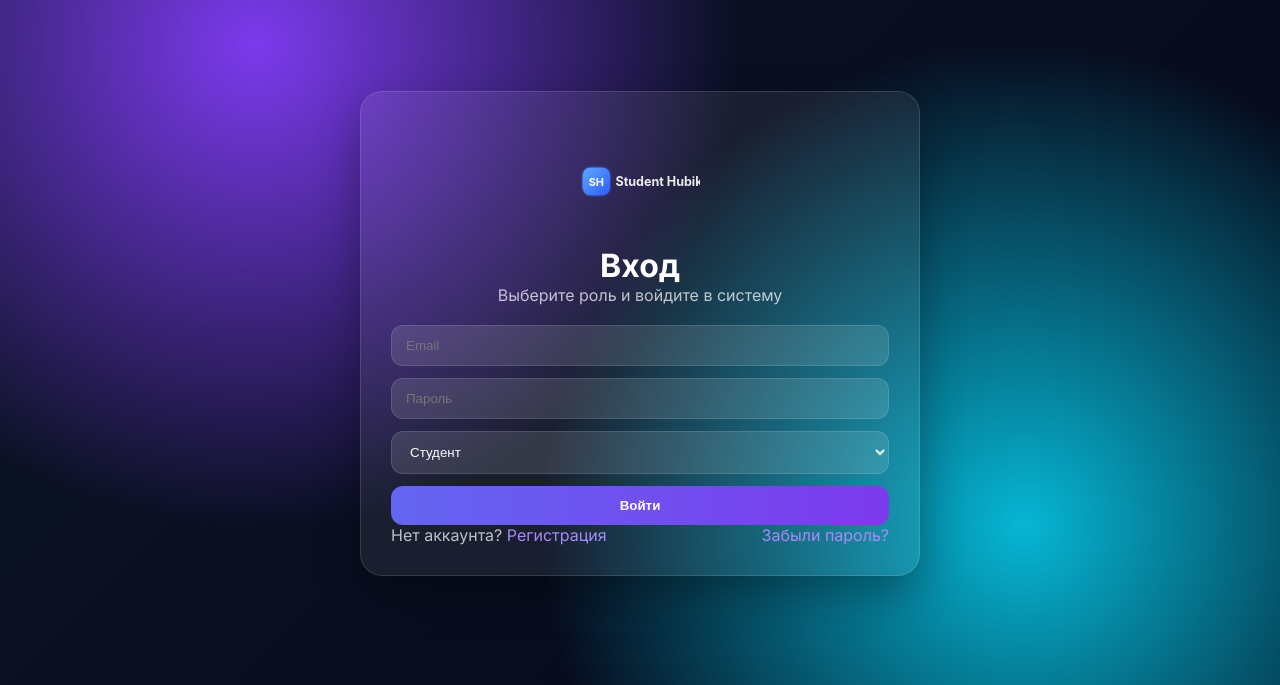
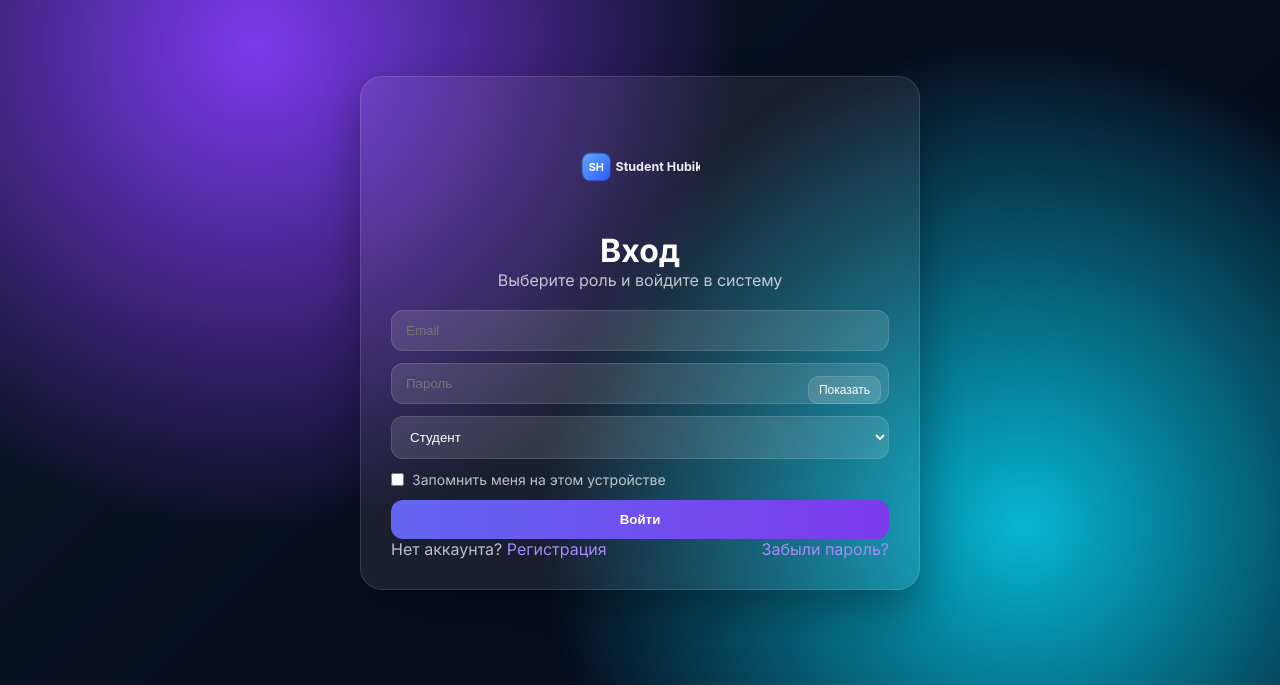
Before and after one commit to qflove-yvl/StudentHubik, a Flask app: page /login in a window 1280 px wide. Shown: the part 115-800 px from the top of the page. Run offline with Flask 3, Linux system fonts and the light colour scheme; data comes from the database, SQL or seed files in the repository; data that the repository does not hold is empty.

Commit message:
Fix password reset email delivery flow and improve auth UX

```diff
--- a/app.py
+++ b/app.py
@@ -38,9 +38,14 @@ app.config['SMTP_PORT'] = int(os.getenv('SMTP_PORT', '587'))
 app.config['SMTP_USER'] = os.getenv('SMTP_USER', '')
 app.config['SMTP_PASSWORD'] = os.getenv('SMTP_PASSWORD', '')
 app.config['SMTP_FROM_EMAIL'] = os.getenv('SMTP_FROM_EMAIL', app.config['ADMIN_EMAIL'])
+app.config['SMTP_USE_TLS'] = os.getenv('SMTP_USE_TLS', '1') == '1'
+app.config['SMTP_USE_SSL'] = os.getenv('SMTP_USE_SSL', '0') == '1'
+app.config['SMTP_TIMEOUT_SECONDS'] = int(os.getenv('SMTP_TIMEOUT_SECONDS', '15'))
 app.config['SENTRY_DSN'] = os.getenv('SENTRY_DSN', '')
 app.config['ENVIRONMENT'] = os.getenv('ENVIRONMENT', 'development')
 app.config['REQUIRE_STRONG_SECRET_IN_PROD'] = os.getenv('REQUIRE_STRONG_SECRET_IN_PROD', '1') == '1'
+app.config['PASSWORD_RESET_MIN_INTERVAL_SECONDS'] = int(os.getenv('PASSWORD_RESET_MIN_INTERVAL_SECONDS', '60'))
+app.config['DEBUG_SHOW_RESET_LINK_ON_EMAIL_FAIL'] = os.getenv('DEBUG_SHOW_RESET_LINK_ON_EMAIL_FAIL', '1') == '1'
 
 
 db = SQLAlchemy(app)
@@ -311,10 +316,13 @@ def send_password_reset_email(email_to, reset_link):
     smtp_user = app.config.get('SMTP_USER')
     smtp_password = app.config.get('SMTP_PASSWORD')
     smtp_port = app.config.get('SMTP_PORT', 587)
+    smtp_use_tls = app.config.get('SMTP_USE_TLS', True)
+    smtp_use_ssl = app.config.get('SMTP_USE_SSL', False)
+    smtp_timeout = app.config.get('SMTP_TIMEOUT_SECONDS', 15)
 
     if not smtp_host or not smtp_user or not smtp_password:
         app.logger.warning('smtp_not_configured reset_link=%s', reset_link)
-        return False
+        return False, 'smtp_not_configured'
 
     message = EmailMessage()
     message['Subject'] = 'StudentHubik: восстановление пароля'
@@ -325,12 +333,22 @@ def send_password_reset_email(email_to, reset_link):
         f'Ссылка действует {app.config.get("PASSWORD_RESET_TOKEN_MINUTES", 30)} минут.'
     )
 
-    with smtplib.SMTP(smtp_host, smtp_port, timeout=10) as smtp:
-        smtp.starttls()
-        smtp.login(smtp_user, smtp_password)
-        smtp.send_message(message)
+    try:
+        if smtp_use_ssl:
+            with smtplib.SMTP_SSL(smtp_host, smtp_port, timeout=smtp_timeout) as smtp:
+                smtp.login(smtp_user, smtp_password)
+                smtp.send_message(message)
+        else:
+            with smtplib.SMTP(smtp_host, smtp_port, timeout=smtp_timeout) as smtp:
+                if smtp_use_tls:
+                    smtp.starttls()
+                smtp.login(smtp_user, smtp_password)
+                smtp.send_message(message)
+    except Exception as error:
+        app.logger.exception('smtp_send_failed email=%s reason=%s', email_to, error)
+        return False, str(error)
 
-    return True
+    return True, None
 
 
 def build_student_subject_grade_rows(grades):
@@ -540,7 +558,8 @@ def login():
                 flash('Ваша заявка ещё не одобрена администратором')
                 return redirect(url_for('login', role=user.role))
 
-            login_user(user)
+            remember_me = request.form.get('remember_me') == 'on'
+            login_user(user, remember=remember_me)
             clear_login_failures(identifier)
             log_audit('login_success', f'user={user.email}, role={user.role}')
 
@@ -564,16 +583,34 @@ def forgot_password():
         user = User.query.filter_by(email=email).first()
 
         if user:
+            reset_entry = PasswordResetToken.query.filter_by(user_id=user.id, is_used=False).order_by(PasswordResetToken.id.desc()).first()
+            now = datetime.utcnow()
+            min_interval = app.config.get('PASSWORD_RESET_MIN_INTERVAL_SECONDS', 60)
+
+            if reset_entry and reset_entry.expires_at >= now:
+                token_created_at = reset_entry.expires_at - timedelta(minutes=app.config['PASSWORD_RESET_TOKEN_MINUTES'])
+                if (now - token_created_at).total_seconds() < min_interval:
+                    reset_link = url_for('reset_password', token=reset_entry.token, _external=True)
+                    sent, send_reason = send_password_reset_email(user.email, reset_link)
+                    if not sent:
+                        app.logger.info('password_reset_link_for_%s: %s', user.email, reset_link)
+                        if app.config.get('DEBUG_SHOW_RESET_LINK_ON_EMAIL_FAIL') and app.config.get('ENVIRONMENT') != 'production':
+                            flash(f'Тестовый режим: отправка почты не удалась ({send_reason}). Ссылка: {reset_link}')
+                    flash('Если email есть в системе, мы отправили ссылку для восстановления пароля.')
+                    return redirect(url_for('login'))
+
             PasswordResetToken.query.filter_by(user_id=user.id, is_used=False).update({'is_used': True})
             token = secrets.token_urlsafe(36)
-            expires_at = datetime.utcnow() + timedelta(minutes=app.config['PASSWORD_RESET_TOKEN_MINUTES'])
+            expires_at = now + timedelta(minutes=app.config['PASSWORD_RESET_TOKEN_MINUTES'])
             db.session.add(PasswordResetToken(user_id=user.id, token=token, expires_at=expires_at, is_used=False))
             db.session.commit()
 
             reset_link = url_for('reset_password', token=token, _external=True)
-            sent = send_password_reset_email(user.email, reset_link)
+            sent, send_reason = send_password_reset_email(user.email, reset_link)
             if not sent:
                 app.logger.info('password_reset_link_for_%s: %s', user.email, reset_link)
+                if app.config.get('DEBUG_SHOW_RESET_LINK_ON_EMAIL_FAIL') and app.config.get('ENVIRONMENT') != 'production':
+                    flash(f'Тестовый режим: отправка почты не удалась ({send_reason}). Ссылка: {reset_link}')
 
         flash('Если email есть в системе, мы отправили ссылку для восстановления пароля.')
         return redirect(url_for('login'))
--- a/static/style.css
+++ b/static/style.css
@@ -316,3 +316,61 @@ html[data-animations="off"] *,
     color: #fff;
     border-color: transparent;
 }
+
+.password-field-wrap {
+    position: relative;
+    display: flex;
+    align-items: center;
+}
+
+.password-field-wrap .input-field {
+    margin-bottom: 12px;
+    padding-right: 110px;
+}
+
+.ghost-btn {
+    position: absolute;
+    right: 8px;
+    top: 50%;
+    transform: translateY(-50%);
+    border: 1px solid var(--border);
+    background: var(--surface-strong);
+    color: var(--text);
+    border-radius: 10px;
+    padding: 6px 10px;
+    cursor: pointer;
+    font-size: 12px;
+}
+
+.checkbox-inline {
+    display: flex;
+    align-items: center;
+    gap: 8px;
+    color: var(--muted);
+    margin-bottom: 12px;
+    font-size: 14px;
+}
+
+.back-to-top {
+    position: fixed;
+    right: 18px;
+    bottom: 18px;
+    width: 42px;
+    height: 42px;
+    border-radius: 999px;
+    border: 1px solid var(--border);
+    background: var(--surface-strong);
+    color: var(--text);
+    cursor: pointer;
+    opacity: 0;
+    pointer-events: none;
+    transition: opacity .2s ease, transform .2s ease;
+    transform: translateY(8px);
+    z-index: 150;
+}
+
+.back-to-top.show {
+    opacity: 1;
+    pointer-events: auto;
+    transform: translateY(0);
+}
--- a/templates/base.html
+++ b/templates/base.html
@@ -75,6 +75,8 @@ const APP_CSRF_TOKEN = {{ _csrf|tojson }};
 </div>
 
 
+<button id="back-to-top" class="back-to-top" type="button" aria-label="Наверх">↑</button>
+
 <script>
 (function () {
   const forms = document.querySelectorAll('form');
@@ -90,6 +92,47 @@ const APP_CSRF_TOKEN = {{ _csrf|tojson }};
     form.appendChild(input);
   });
 })();
+
+(function () {
+  const flashNodes = document.querySelectorAll('.flash-message');
+  flashNodes.forEach((node) => {
+    setTimeout(() => {
+      node.style.opacity = '0';
+      node.style.transform = 'translateY(-6px)';
+    }, 5200);
+  });
+})();
+
+(function () {
+  const toggles = document.querySelectorAll('.toggle-password');
+  toggles.forEach((button) => {
+    button.addEventListener('click', () => {
+      const targetId = button.getAttribute('data-target');
+      const input = document.getElementById(targetId);
+      if (!input) return;
+      const isPassword = input.type === 'password';
+      input.type = isPassword ? 'text' : 'password';
+      button.textContent = isPassword ? 'Скрыть' : 'Показать';
+    });
+  });
+})();
+
+(function () {
+  const backToTop = document.getElementById('back-to-top');
+  if (!backToTop) return;
+  const toggleVisibility = () => {
+    if (window.scrollY > 260) {
+      backToTop.classList.add('show');
+    } else {
+      backToTop.classList.remove('show');
+    }
+  };
+  window.addEventListener('scroll', toggleVisibility);
+  toggleVisibility();
+  backToTop.addEventListener('click', () => {
+    window.scrollTo({ top: 0, behavior: 'smooth' });
+  });
+})();
 </script>
 
 </body>
--- a/templates/login.html
+++ b/templates/login.html
@@ -10,15 +10,26 @@
             <p>Выберите роль и войдите в систему</p>
         </div>
 
-        <form method="POST">
+        <form method="POST" class="auth-form" id="login-form">
             <input type="hidden" name="csrf_token" value="{{ csrf_token }}">
             <input type="email" name="email" class="input-field" placeholder="Email" required>
-            <input type="password" name="password" class="input-field" placeholder="Пароль" required>
+
+            <div class="password-field-wrap">
+                <input id="login-password" type="password" name="password" class="input-field" placeholder="Пароль" required>
+                <button type="button" class="ghost-btn toggle-password" data-target="login-password">Показать</button>
+            </div>
+
             <select name="role" class="input-field" required>
                 <option value="student" {% if role == 'student' %}selected{% endif %}>Студент</option>
                 <option value="teacher" {% if role == 'teacher' %}selected{% endif %}>Преподаватель</option>
                 <option value="admin" {% if role == 'admin' %}selected{% endif %}>Админ</option>
             </select>
+
+            <label class="checkbox-inline" for="remember_me">
+                <input type="checkbox" id="remember_me" name="remember_me">
+                <span>Запомнить меня на этом устройстве</span>
+            </label>
+
             <button type="submit" class="btn auth-btn">Войти</button>
         </form>
 
```
Also changed, not shown: docs/operations.md (+10 -0 lines), templates/index.html (+12 -0 lines), templates/register.html (+10 -2 lines), templates/reset_password.html (+11 -2 lines), 1 other file.
